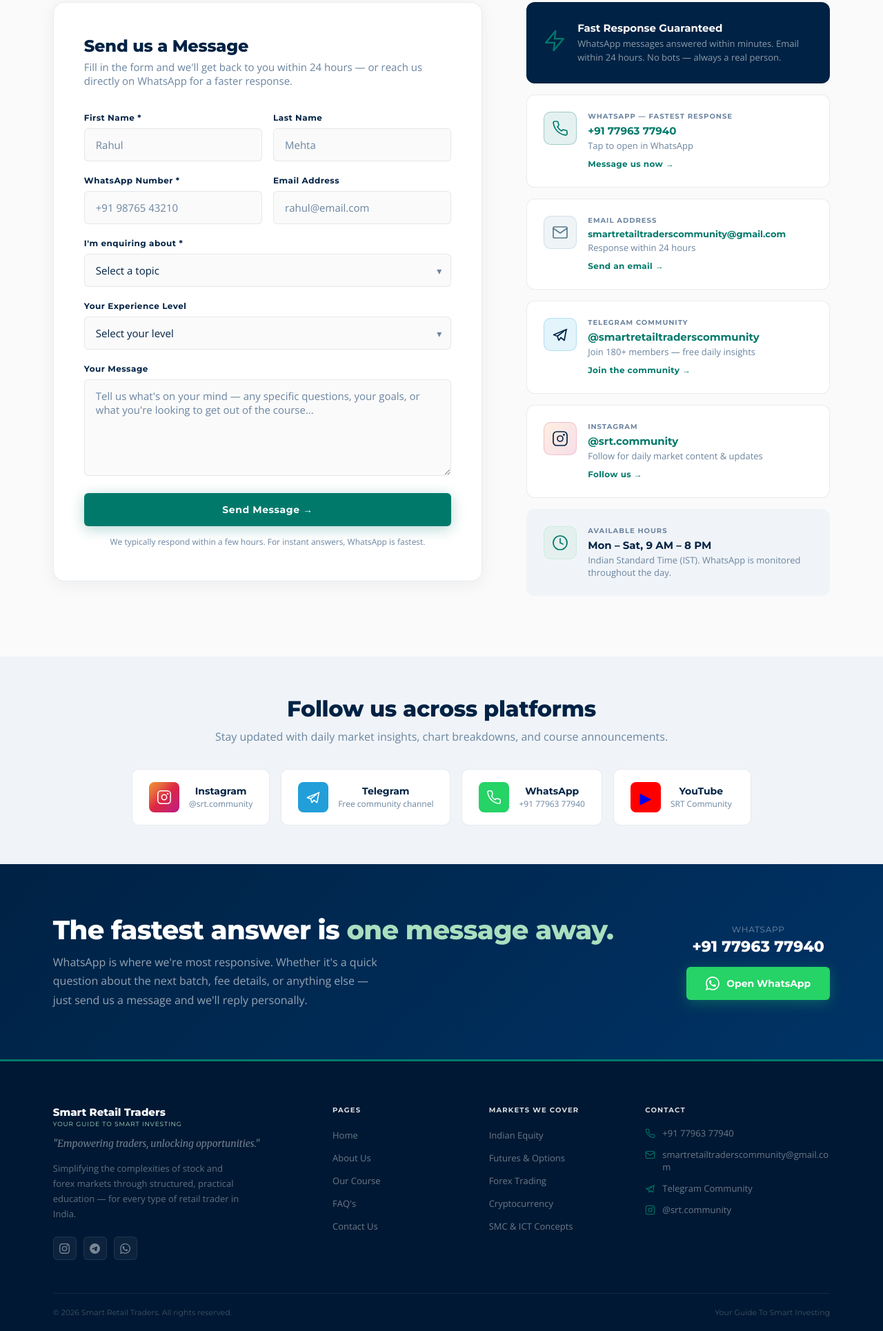
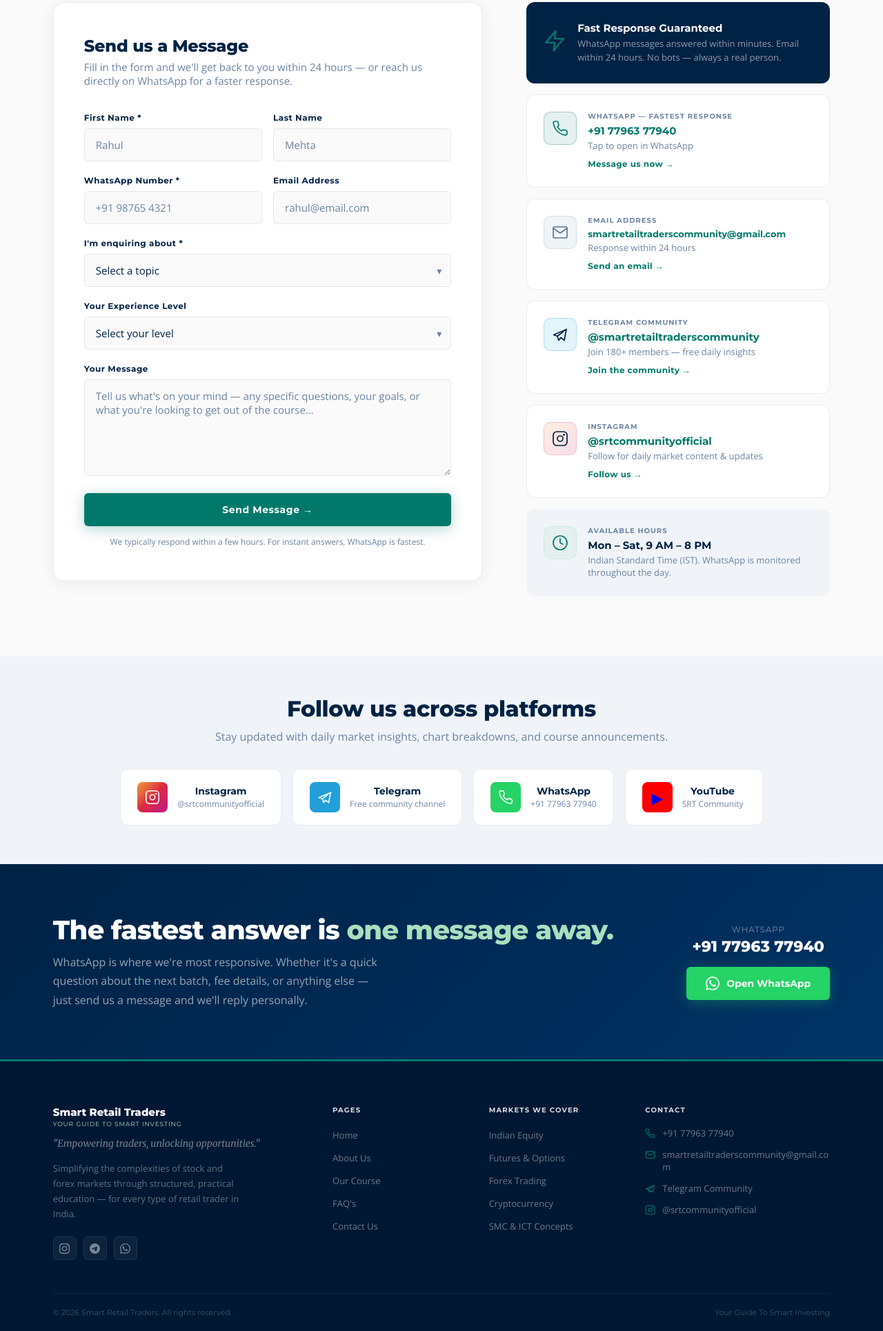
Before and after one commit to srtcommunity/srt-website, a website built with webpack: page contact.html in a window 1280 px wide. Shown: the part 541-2471 px from the top of the page at 69% size. Built offline with nearby package versions, Linux system fonts and the light colour scheme; a script that the page names is missing.

Commit message:
Update contact.html

```diff
--- a/contact.html
+++ b/contact.html
@@ -299,7 +299,7 @@
               <div class="form-group"><label class="form-label">Last Name</label><input class="form-input" type="text" name="last_name" placeholder="Mehta"></div>
             </div>
             <div class="form-row">
-              <div class="form-group"><label class="form-label">WhatsApp Number *</label><input class="form-input" type="tel" name="whatsapp" placeholder="+91 98765 43210" required></div>
+              <div class="form-group"><label class="form-label">WhatsApp Number *</label><input class="form-input" type="tel" name="whatsapp" placeholder="+91 98765 4321" required></div>
               <div class="form-group"><label class="form-label">Email Address</label><input class="form-input" type="email" name="email" placeholder="rahul@email.com"></div>
             </div>
             <div class="form-group">
@@ -376,11 +376,11 @@
         </div>
       </a>
 
-      <a href="https://www.instagram.com/srt.community/" class="contact-card cc-link reveal">
+      <a href="https://www.instagram.com/srtcommunityofficial/" class="contact-card cc-link reveal">
         <div class="cc-icon-wrap" style="background:linear-gradient(135deg,rgba(240,148,51,.15),rgba(204,35,102,.15));border:1px solid rgba(204,35,102,.2);color:#cc2366;"><svg viewBox="0 0 24 24" fill="none" stroke="currentColor" stroke-width="1.7" stroke-linecap="round" stroke-linejoin="round"><rect x="2" y="2" width="20" height="20" rx="5"/><circle cx="12" cy="12" r="4"/><circle cx="17.5" cy="6.5" r="0.6" fill="currentColor"/></svg></div>
         <div class="cc-body">
           <div class="cc-label">Instagram</div>
-          <div class="cc-value">@srt.community</div>
+          <div class="cc-value">@srtcommunityofficial</div>
           <div class="cc-sub">Follow for daily market content &amp; updates</div>
           <div class="cc-action">Follow us →</div>
         </div>
@@ -404,9 +404,9 @@
   <h3 class="reveal">Follow us across platforms</h3>
   <p class="reveal">Stay updated with daily market insights, chart breakdowns, and course announcements.</p>
   <div class="social-cards reveal">
-    <a href="https://www.instagram.com/srt.community/" class="social-card">
+    <a href="https://www.instagram.com/srtcommunityofficial/" class="social-card">
       <div class="sc-icon sc-ig"><svg viewBox="0 0 24 24" fill="none" stroke="currentColor" stroke-width="1.7" stroke-linecap="round" stroke-linejoin="round"><rect x="2" y="2" width="20" height="20" rx="5"/><circle cx="12" cy="12" r="4"/><circle cx="17.5" cy="6.5" r="0.6" fill="currentColor"/></svg></div>
-      <div><div class="sc-name">Instagram</div><div class="sc-handle">@srt.community</div></div>
+      <div><div class="sc-name">Instagram</div><div class="sc-handle">@srtcommunityofficial</div></div>
     </a>
     <a href="https://t.me/smartretailtraderscommunity" class="social-card">
       <div class="sc-icon sc-tg"><svg viewBox="0 0 24 24" fill="none" stroke="currentColor" stroke-width="1.7" stroke-linecap="round" stroke-linejoin="round"><path d="M21.5 4.5 2.5 12.5l5.5 2 2 6 3-4 5 4 3-16z"/><path d="m8 14.5 9-7"/></svg></div>
@@ -448,7 +448,7 @@
       <div class="ft-tagline">"Empowering traders, unlocking opportunities."</div>
       <p class="ft-desc">Simplifying the complexities of stock and forex markets through structured, practical education — for every type of retail trader in India.</p>
       <div class="ft-social">
-        <a href="https://www.instagram.com/srt.community/" title="Instagram">
+        <a href="https://www.instagram.com/srtcommunityofficial/" title="Instagram">
           <svg width="15" height="15" viewBox="0 0 24 24" fill="currentColor"><path d="M12 2.163c3.204 0 3.584.012 4.85.07 3.252.148 4.771 1.691 4.919 4.919.058 1.265.069 1.645.069 4.849 0 3.205-.012 3.584-.069 4.849-.149 3.225-1.664 4.771-4.919 4.919-1.266.058-1.644.07-4.85.07-3.204 0-3.584-.012-4.849-.07-3.26-.149-4.771-1.699-4.919-4.92-.058-1.265-.07-1.644-.07-4.849 0-3.204.013-3.583.07-4.849.149-3.227 1.664-4.771 4.919-4.919 1.266-.057 1.645-.069 4.849-.069zm0-2.163c-3.259 0-3.667.014-4.947.072-4.358.2-6.78 2.618-6.98 6.98-.059 1.281-.073 1.689-.073 4.948 0 3.259.014 3.668.072 4.948.2 4.358 2.618 6.78 6.98 6.98 1.281.058 1.689.072 4.948.072 3.259 0 3.668-.014 4.948-.072 4.354-.2 6.782-2.618 6.979-6.98.059-1.28.073-1.689.073-4.948 0-3.259-.014-3.667-.072-4.947-.196-4.354-2.617-6.78-6.979-6.98-1.281-.059-1.69-.073-4.949-.073zm0 5.838c-3.403 0-6.162 2.759-6.162 6.162s2.759 6.163 6.162 6.163 6.162-2.759 6.162-6.163c0-3.403-2.759-6.162-6.162-6.162zm0 10.162c-2.209 0-4-1.79-4-4 0-2.209 1.791-4 4-4s4 1.791 4 4c0 2.21-1.791 4-4 4zm6.406-11.845c-.796 0-1.441.645-1.441 1.44s.645 1.44 1.441 1.44c.795 0 1.439-.645 1.439-1.44s-.644-1.44-1.439-1.44z"/></svg>
         </a>
         <a href="https://t.me/smartretailtraderscommunity" title="Telegram">
@@ -484,7 +484,7 @@
       <div class="ft-contact-item"><span class="ft-contact-icon"><svg viewBox="0 0 24 24" fill="none" stroke="currentColor" stroke-width="1.7" stroke-linecap="round" stroke-linejoin="round"><path d="M22 16.92v3a2 2 0 0 1-2.18 2 19.79 19.79 0 0 1-8.63-3.07 19.5 19.5 0 0 1-6-6 19.79 19.79 0 0 1-3.07-8.67A2 2 0 0 1 4.11 2h3a2 2 0 0 1 2 1.72 12.84 12.84 0 0 0 .7 2.81 2 2 0 0 1-.45 2.11L8.09 9.91a16 16 0 0 0 6 6l1.27-1.27a2 2 0 0 1 2.11-.45 12.84 12.84 0 0 0 2.81.7A2 2 0 0 1 22 16.92z"/></svg></span><a href="https://wa.me/917796377940">+91 77963 77940</a></div>
       <div class="ft-contact-item"><span class="ft-contact-icon"><svg viewBox="0 0 24 24" fill="none" stroke="currentColor" stroke-width="1.7" stroke-linecap="round" stroke-linejoin="round"><rect x="2" y="4" width="20" height="16" rx="2"/><polyline points="22,6 12,13 2,6"/></svg></span><a href="mailto:smartretailtraderscommunity@gmail.com">smartretailtraderscommunity@gmail.com</a></div>
       <div class="ft-contact-item"><span class="ft-contact-icon"><svg viewBox="0 0 24 24" fill="none" stroke="currentColor" stroke-width="1.7" stroke-linecap="round" stroke-linejoin="round"><path d="M21.5 4.5 2.5 12.5l5.5 2 2 6 3-4 5 4 3-16z"/><path d="m8 14.5 9-7"/></svg></span><a href="https://t.me/smartretailtraderscommunity">Telegram Community</a></div>
-      <div class="ft-contact-item"><span class="ft-contact-icon"><svg viewBox="0 0 24 24" fill="none" stroke="currentColor" stroke-width="1.7" stroke-linecap="round" stroke-linejoin="round"><rect x="2" y="2" width="20" height="20" rx="5"/><circle cx="12" cy="12" r="4"/><circle cx="17.5" cy="6.5" r="0.6" fill="currentColor"/></svg></span><a href="https://www.instagram.com/srt.community/">@srt.community</a></div>
+      <div class="ft-contact-item"><span class="ft-contact-icon"><svg viewBox="0 0 24 24" fill="none" stroke="currentColor" stroke-width="1.7" stroke-linecap="round" stroke-linejoin="round"><rect x="2" y="2" width="20" height="20" rx="5"/><circle cx="12" cy="12" r="4"/><circle cx="17.5" cy="6.5" r="0.6" fill="currentColor"/></svg></span><a href="https://www.instagram.com/srtcommunityofficial/">@srtcommunityofficial</a></div>
     </div>
   </div>
   <div class="footer-bottom">
```
